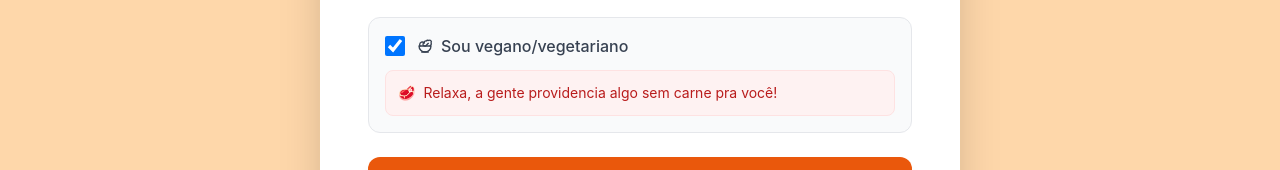
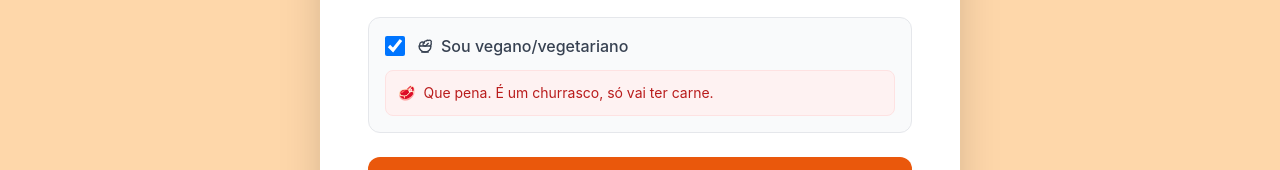
Before and after one commit to mariodocouto/aniversario-mario-e-cesar, a React (Vite) app: page / in a window 1280 px wide. Both pictures are taken after a click on the label "Sou vegano/vegetariano". Shown: the part 3822-3992 px from the top of the page. Built offline with nearby package versions, Linux system fonts and the light colour scheme.

Commit message:
Add files via upload

```diff
--- a/components/RSVP.tsx
+++ b/components/RSVP.tsx
@@ -93,7 +93,7 @@ const RSVP: React.FC = () => {
                 {formData.isVegan && (
                   <div className="mt-3 p-3 bg-red-50 text-red-700 text-sm rounded-lg border border-red-100 flex items-center gap-2 animate-fade-in-up">
                     <span role="img" aria-label="steak">🥩</span>
-                    Relaxa, a gente providencia algo sem carne pra você!
+                    Que pena. É um churrasco, só vai ter carne.
                   </div>
                 )}
               </div>
```
